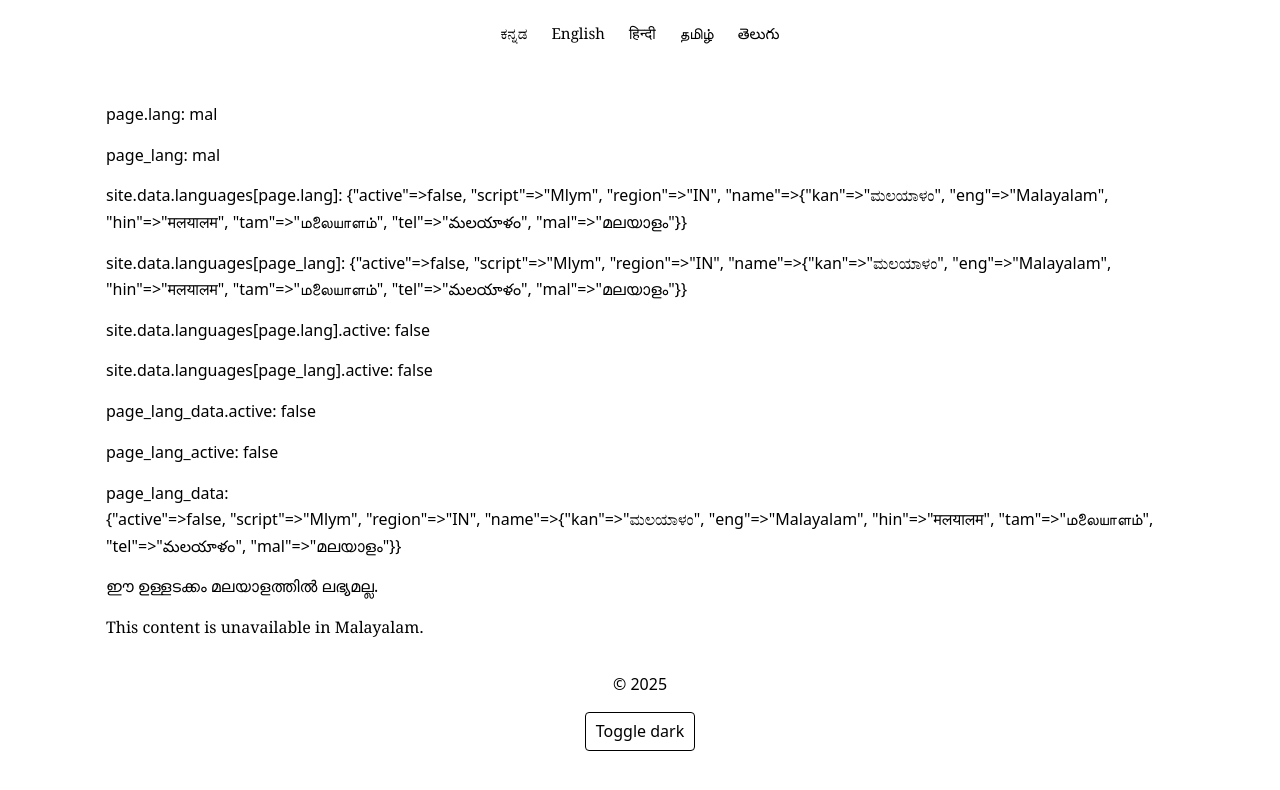
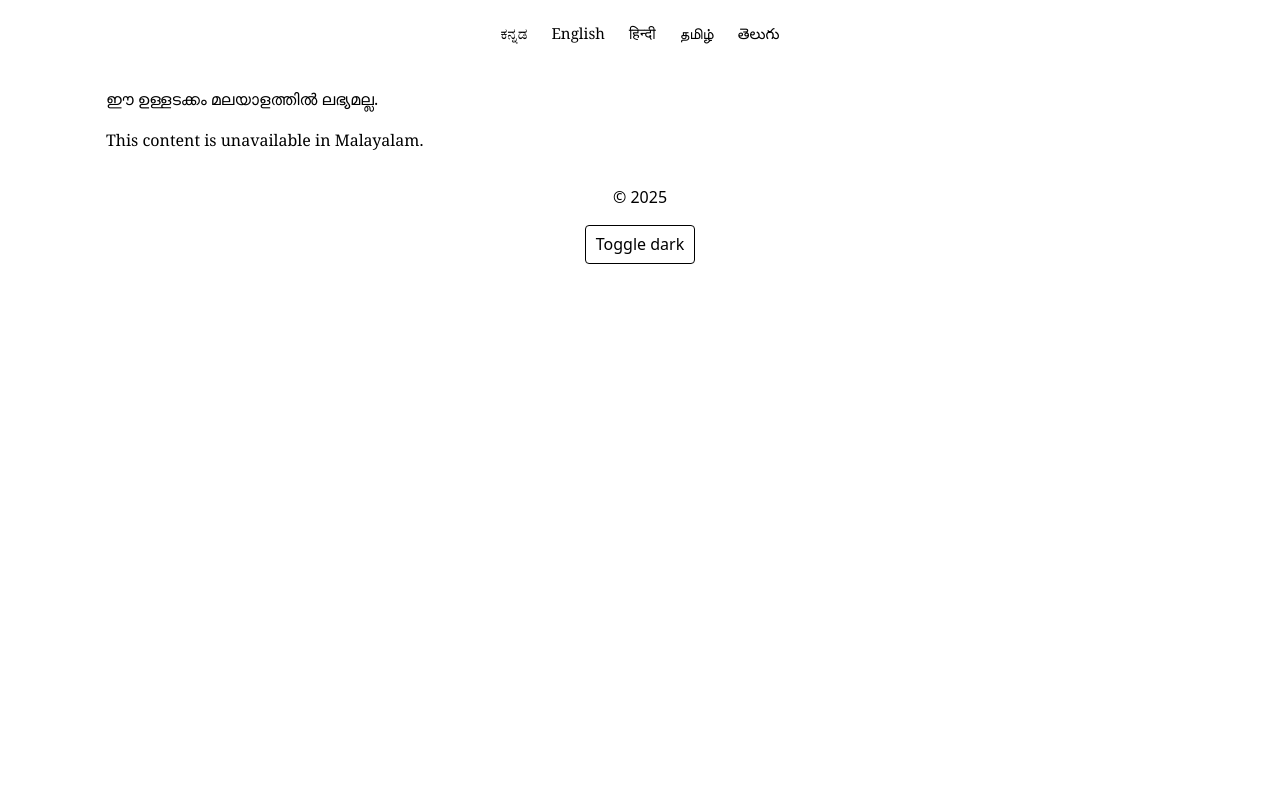
Before and after one commit to prawipra/gs_stage, a Jekyll site: the page built from mal/1.md, in a window 1280 px wide. Shown: the top 790 px of the page. Built offline with Jekyll 4.4.1, drawn with Linux system fonts in a browser that asks for light colours.

Commit message:
Remove debug prints

```diff
--- a/_layouts/default.html
+++ b/_layouts/default.html
@@ -199,18 +199,6 @@
   </header>
 
   <main>
-    <p>
-      <div>page.lang: {{ page.lang }}</div>
-      <div>page_lang: {{ page_lang }}</div>
-      <div>site.data.languages[page.lang]: {{ site.data.languages[page.lang] }}</div>
-      <div>site.data.languages[page_lang]: {{ site.data.languages[page_lang] }}</div>
-      <div>site.data.languages[page.lang].active: {{ site.data.languages[page.lang].active }}</div>
-      <div>site.data.languages[page_lang].active: {{ site.data.languages[page_lang].active }}</div>
-      <div>page_lang_data.active: {{ page_lang_data.active }}</div>
-      <div>page_lang_active: {{ page_lang_active }}</div>
-      page_lang_data:
-      <div>{{ page_lang_data }}</div>
-    </p>
     {% comment %}
       Customize content by including a different "sub layout" (not a Jekyll term) for each page type.
       Assume one include file for each page type and a fixed include file for all pages with chapter content
```
